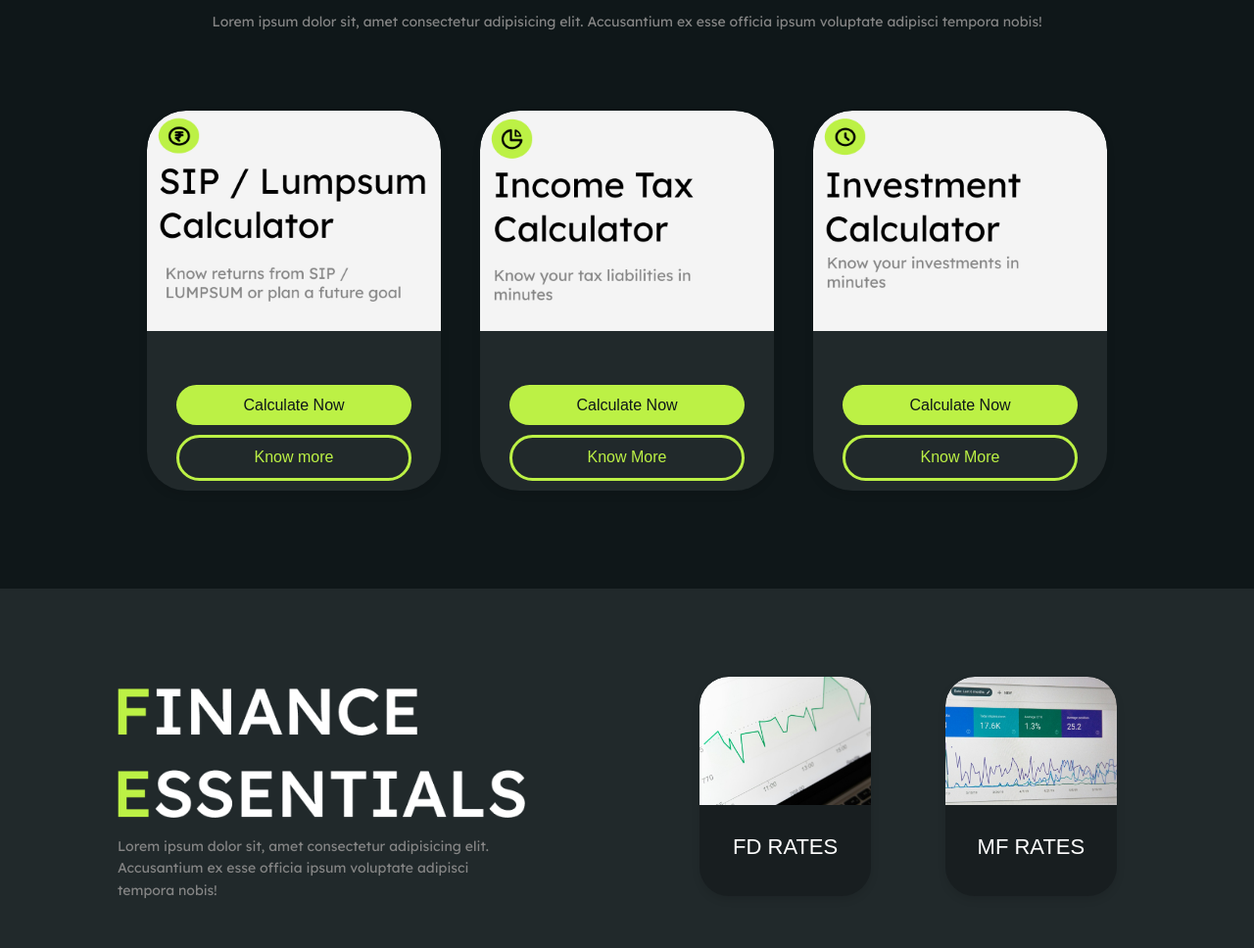
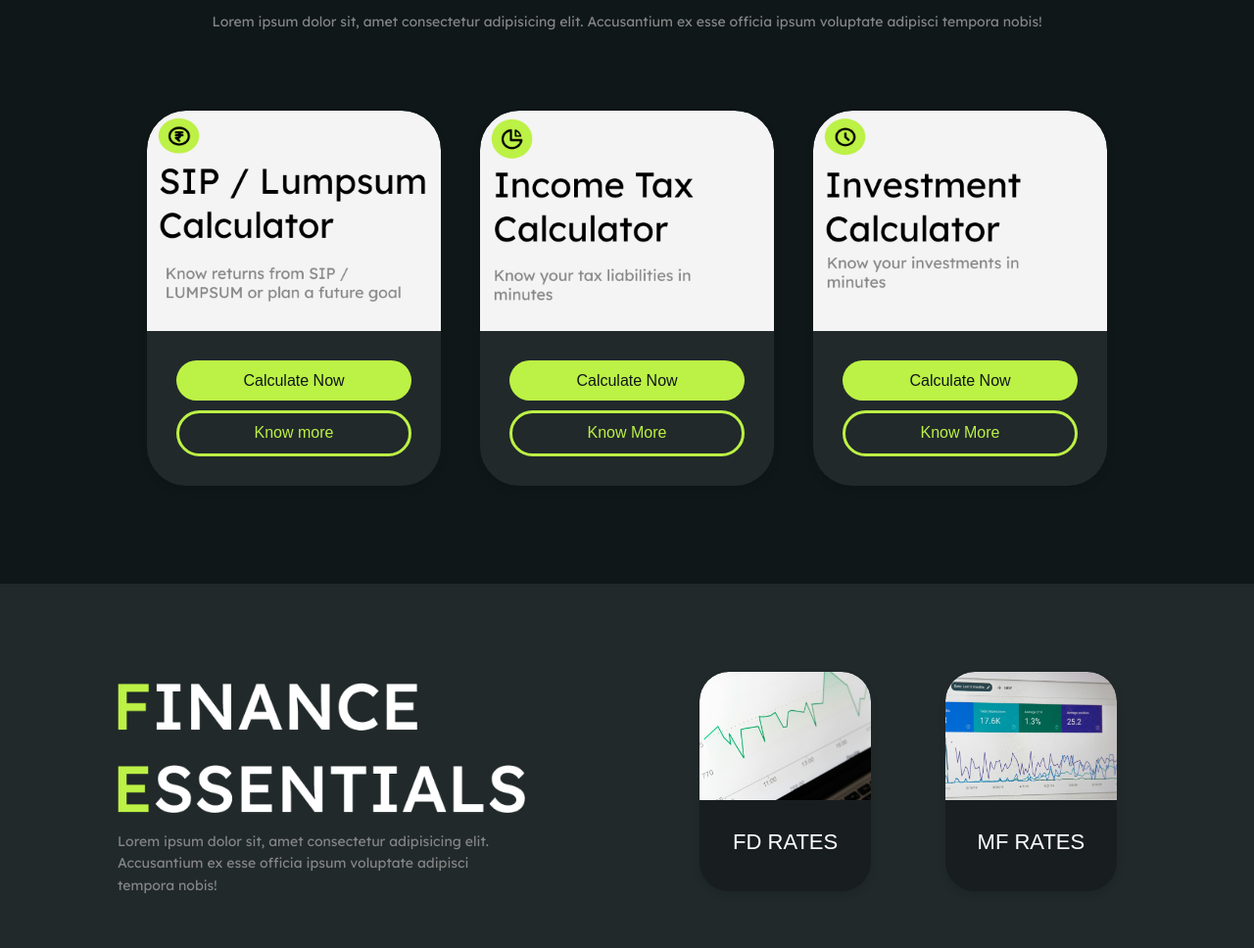
Before and after one commit to RazerXP/Finkie, a plain HTML site: page index.html in a window 1280 px wide. Shown: the part 967-1935 px from the top of the page at 98% size. Drawn offline with Linux system fonts and the light colour scheme.

Commit message:
Add files via upload

```diff
--- a/stylesheets/landingpage.css
+++ b/stylesheets/landingpage.css
@@ -110,7 +110,6 @@ html{
   display: inline-flex;
   flex-direction: column;
   align-items: center;
-  gap: 35px;
   border-radius: 40px;
   background: #21292B;
   box-shadow: 0 4px 8px rgba(0, 0, 0, 0.1);
@@ -161,14 +160,17 @@ html{
       width: calc(100% - 20px);
   }
 }
-
-
-
-
+.cardcontent{
+  width: 100%;
+  padding: 10px;
+}
 .button-container {
   width: 100%;
-  padding: 0px 10%;
-  margin-top: 20px;
+  display: flex;
+  flex-direction: column;
+  align-items: center;
+  margin: 20px auto;
+  padding: 0px auto;
 }
 
 
@@ -200,7 +202,6 @@ html{
   font-size: 16px;
   cursor: pointer;
   width: 80%; /* Set button width to 100% of the container width minus padding */
-  margin-bottom: 10px; /* Add margin between buttons */
   position: relative;
   font-family: 'Lexend Regular', sans-serif;
   background-color: #21292b; /* Set background color for lower button */
```
